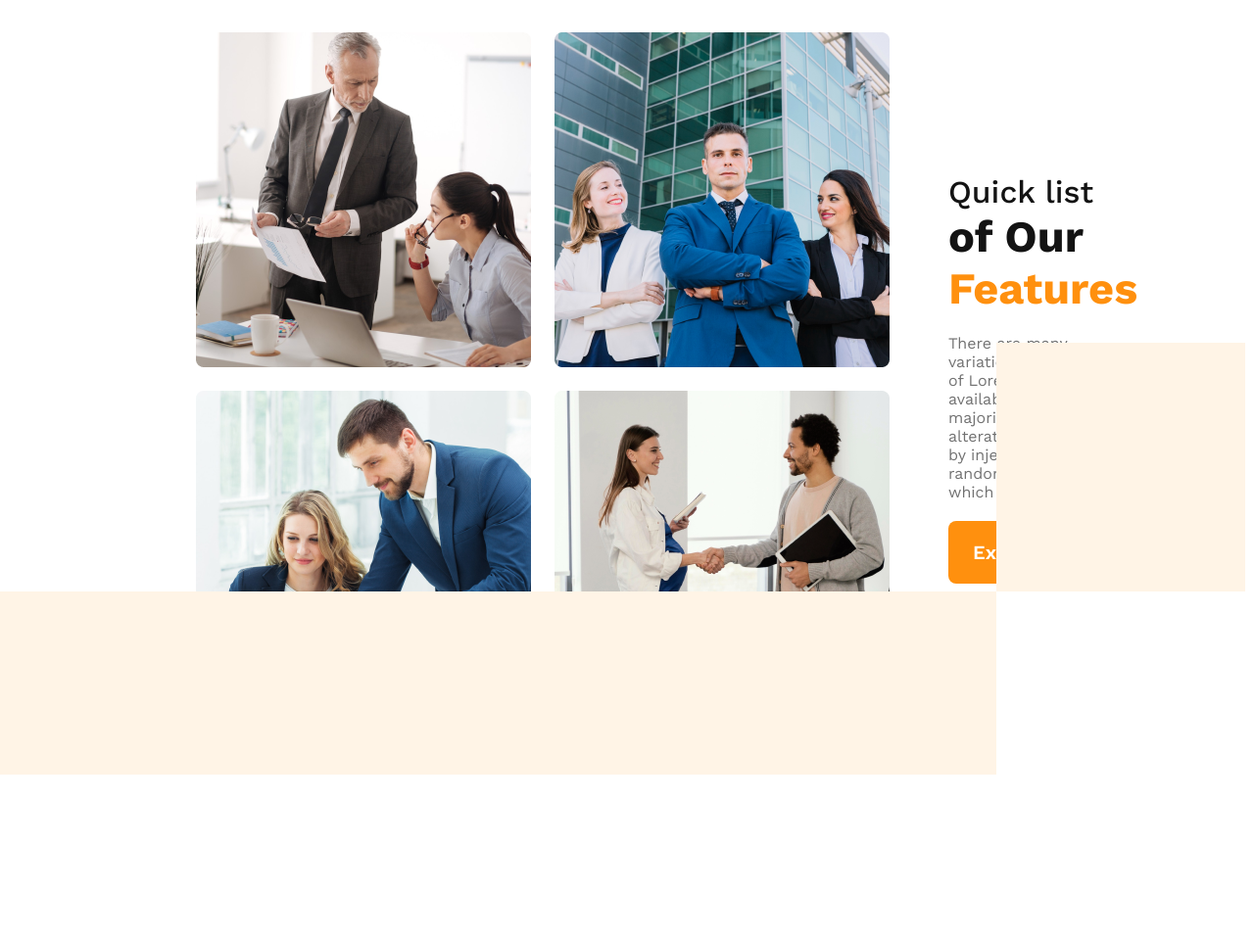
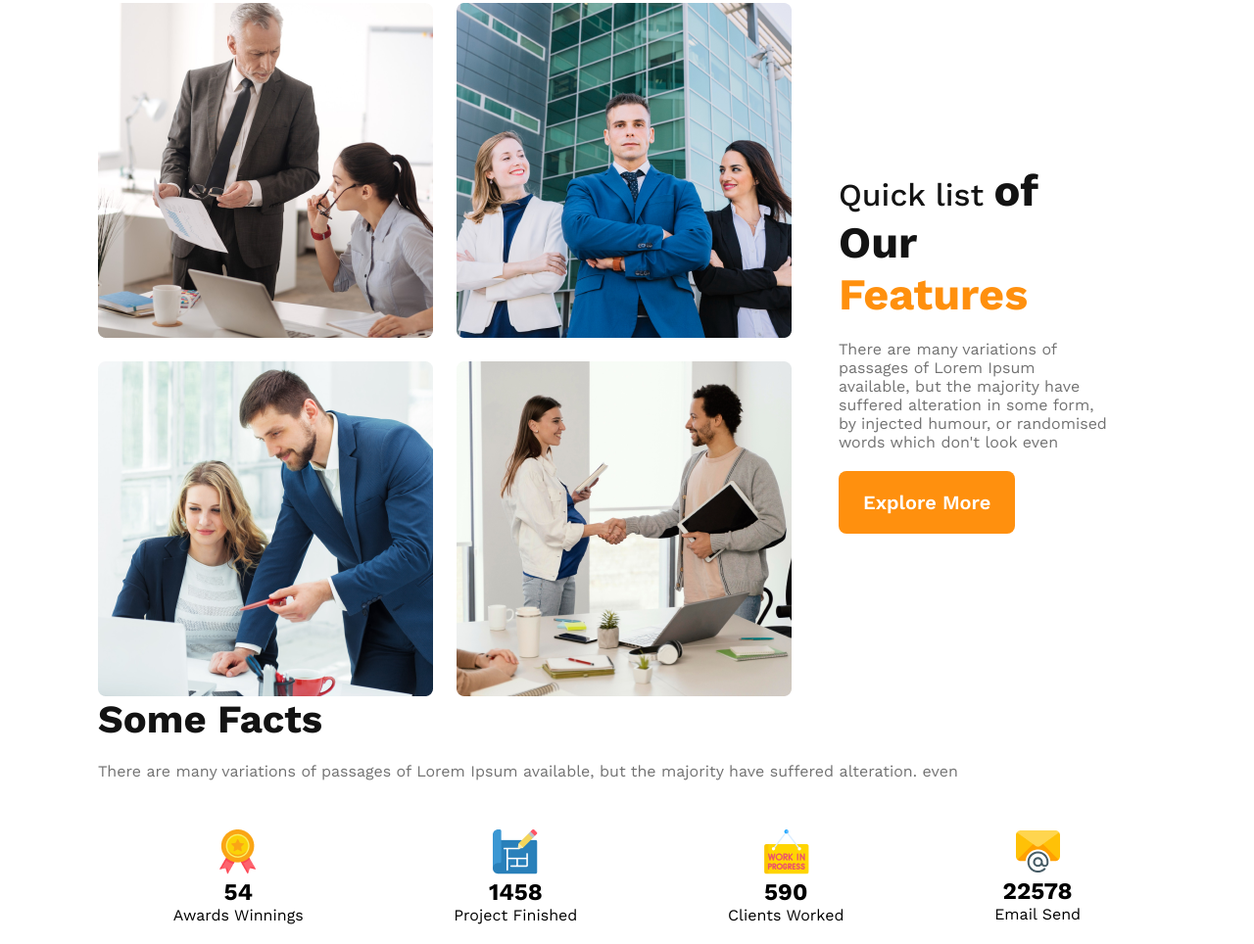
Before and after one commit to shamimraza/G3-Architects-practice, a plain HTML site: page index.html in a window 1280 px wide. Shown: the part 921-1885 px from the top of the page at 98% size. Before the commit the page ends 1712 px from the top, so only its background shows below. Drawn offline with nearby package versions, Linux system fonts and the light colour scheme.

Commit message:
fact section

```diff
--- a/index.html
+++ b/index.html
@@ -44,14 +44,50 @@
                 <img src="images/team4.png" alt="">
             </div>
             <div class="team-contant">
-                <h2 class="team-title"><span class="quick-list">Quick list</span> <span class="our">of Our</span> <span class="feature">Features</span></h2>
+                <h2 class="team-title"><span class="quick-list">Quick list</span> <span class="our">of Our</span> <span
+                        class="feature">Features</span></h2>
                 <p class="team-description">
                     There are many variations of passages of Lorem Ipsum available, but the majority have suffered
                     alteration in some form, by injected humour, or randomised words which don't look even
                 </p>
                 <button class="btn-primary">Explore More</button>
             </div>
+        </section>
+        <!-- feature section -->
+        <section class="feature-section">
 
+
+        </section>
+        <!-- fact section -->
+        <section class="fact-section">
+            <h3 class="nav-title">Some Facts</h3>
+            <p class="banner-description">There are many variations of passages of Lorem Ipsum available, but the
+                majority have suffered alteration.
+                even
+            </p>
+            <div class="fact-card-container">
+                <!-- .card*4>img+h2.card-stats+p.card-title -->
+                <div class="card">
+                    <img src="images/icons/ribon.png" alt="">
+                    <h2 class="card-stats">54</h2>
+                    <p class="card-title">Awards Winnings</p>
+                </div>
+                <div class="card">
+                    <img src="images/icons/projects.png" alt="">
+                    <h2 class="card-stats">1458</h2>
+                    <p class="card-title">Project Finished</p>
+                </div>
+                <div class="card">
+                    <img src="images/icons/customers.png" alt="">
+                    <h2 class="card-stats">590</h2>
+                    <p class="card-title">Clients Worked</p>
+                </div>
+                <div class="card">
+                    <img src="images/icons/email.png" alt="">
+                    <h2 class="card-stats">22578</h2>
+                    <p class="card-title">Email Send</p>
+                </div>
+            </div>
         </section>
     </main>
     <footer></footer>
--- a/styles/styles.css
+++ b/styles/styles.css
@@ -62,7 +62,8 @@ nav li a {
 
 }
 
-.banner-description, .team-description{
+.banner-description,
+.team-description {
     color: #727272;
     font-size: 1rem;
     font-weight: 400;
@@ -88,9 +89,8 @@ nav li a {
 
 /* team section */
 main {
-    max-width: 1440px;
-    margin: 0 auto;
-    padding: 50px 200px;
+    max-width: 1080px;
+    margin: 20px auto;
 }
 
 .team-container {
@@ -105,8 +105,8 @@ main {
 }
 
 .team-contant {
-    padding-left: 3.75rem;
-    /* padding-right: 3.75rem; */
+    padding-left: 3rem;
+    padding-right: 3rem;
 }
 
 .team-title,
@@ -116,18 +116,28 @@ main {
     color: #131313;
 }
 
-.our, .feature {
-    color:  #131313;
+.our,
+.feature {
+    color: #131313;
     font-size: 45px;
     font-weight: 700;
 }
-.feature{
+
+.feature {
     color: #FF900E;
 }
-.team-description{
+
+/* fact section */
+.fact-card-container{
+    display: flex;
+    justify-content: space-around;
+    margin-top: 50px;
+}
+.fact-card-container, .card {
+    border-radius: 8px;
+    text-align: center;
 
 }
-
 
 
 /* responsive media query  mobile device*/
@@ -137,8 +147,22 @@ main {
         padding: 20px;
     }
 
-    nav {
+    main {
+        padding: 5px 10px;
+    }
+
+    nav,
+    .team-container {
         flex-direction: column;
+    }
+
+    .team-contant {
+        padding-left: 1.5rem;
+        padding-right: 1.5rem;
+    }
+
+    .team-img-container {
+        grid-template-columns: 1fr;
     }
 
 }
@@ -151,7 +175,8 @@ main {
         padding: 50px;
     }
 
-    nav {
+    nav,
+    .team-container {
         flex-direction: column;
     }
 }
```
